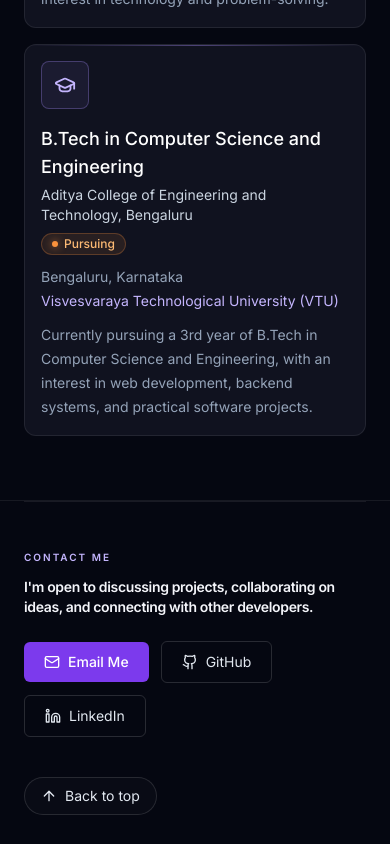
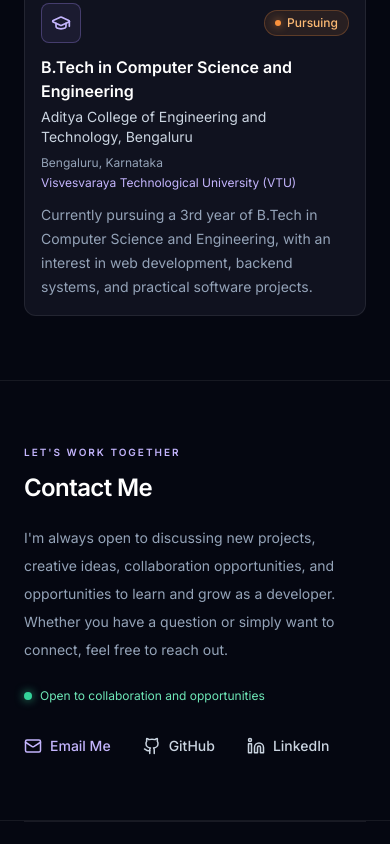
Before and after one commit to Vinay9686803463/Personal-Portfolio, a React (Vite) app: page / in a window 390 px wide. Shown: the part 3140-3984 px from the top of the page. Built offline with nearby package versions, Linux system fonts and the light colour scheme.

Commit message:
update portfolio

```diff
--- a/src/App.jsx
+++ b/src/App.jsx
@@ -4,6 +4,7 @@ import Hero from "./components/Hero";
 import Skills from "./components/Skills";
 import Projects from "./components/Projects";
 import Experience from "./components/Experience";
+import Contact from "./components/Contact";
 import ChatWidget from "./components/ChatWidget";
 import Footer from "./components/Footer";
 
@@ -17,6 +18,7 @@ export default function App() {
                 <Skills />
                 <Projects />
                 <Experience />
+                <Contact />
             </main>
 
             <Footer />
--- /dev/null
+++ b/src/components/Contact.jsx
@@ -0,0 +1,82 @@
+
+import { motion, useReducedMotion } from "framer-motion";
+import { Mail, Github, Linkedin } from "lucide-react";
+import { personalInfo } from "../data/portfolioData";
+
+export default function Contact() {
+    const shouldReduceMotion = useReducedMotion();
+
+    return (
+        <section
+            id="contact"
+            className="scroll-mt-28 border-b border-white/[0.07] bg-[#050711] py-16 sm:py-20"
+        >
+            <div className="mx-auto max-w-7xl px-6 sm:px-10 lg:px-12">
+                <motion.div
+                    initial={shouldReduceMotion ? false : { opacity: 0, y: 20 }}
+                    whileInView={{ opacity: 1, y: 0 }}
+                    viewport={{ once: true, amount: 0.2 }}
+                    transition={{
+                        duration: shouldReduceMotion ? 0 : 0.45,
+                    }}
+                    className="max-w-3xl text-left"
+                >
+                    {/* Section Label */}
+                    <p className="mb-3 text-[10px] font-semibold uppercase tracking-[0.2em] text-violet-300">
+                        LET'S WORK TOGETHER
+                    </p>
+
+                    {/* Main Heading */}
+                    <h2 className="text-2xl font-semibold tracking-tight text-white sm:text-3xl">
+                        Contact Me
+                    </h2>
+
+                    {/* Description */}
+                    <p className="mt-5 max-w-xl text-sm leading-7 text-slate-400 sm:text-base">
+                        I'm always open to discussing new projects, creative
+                        ideas, collaboration opportunities, and opportunities
+                        to learn and grow as a developer. Whether you have a
+                        question or simply want to connect, feel free to reach out.
+                    </p>
+
+                    {/* Availability Indicator */}
+                    <div className="mt-6 flex items-center gap-2 text-xs text-emerald-300 sm:text-sm">
+                        <span className="h-2 w-2 shrink-0 rounded-full bg-emerald-400 shadow-[0_0_10px_rgba(52,211,153,0.8)]" />
+                        <span>Open to collaboration and opportunities</span>
+                    </div>
+
+                    {/* Contact Links */}
+                    <div className="mt-8 flex flex-wrap items-center justify-start gap-x-8 gap-y-4">
+                        <a
+                            href={`mailto:${personalInfo.email}`}
+                            className="inline-flex items-center gap-2 text-sm font-medium text-violet-300 transition-colors hover:text-white"
+                        >
+                            <Mail size={18} aria-hidden="true" />
+                            Email Me
+                        </a>
+
+                        <a
+                            href={personalInfo.socials.github}
+                            target="_blank"
+                            rel="noopener noreferrer"
+                            className="inline-flex items-center gap-2 text-sm font-medium text-slate-300 transition-colors hover:text-violet-300"
+                        >
+                            <Github size={18} aria-hidden="true" />
+                            GitHub
+                        </a>
+
+                        <a
+                            href={personalInfo.socials.linkedin}
+                            target="_blank"
+                            rel="noopener noreferrer"
+                            className="inline-flex items-center gap-2 text-sm font-medium text-slate-300 transition-colors hover:text-violet-300"
+                        >
+                            <Linkedin size={18} aria-hidden="true" />
+                            LinkedIn
+                        </a>
+                    </div>
+                </motion.div>
+            </div>
+        </section>
+    );
+}
--- a/src/components/Experience.jsx
+++ b/src/components/Experience.jsx
@@ -9,23 +9,29 @@ export default function Experience() {
     return (
         <section
             id="education"
-            className="relative border-b border-white/[0.07] bg-[#050711] py-16 sm:py-20"
+            className="relative scroll-mt-28 border-b border-white/[0.07] bg-[#050711] py-16 sm:py-20"
         >
-            <div className="mx-auto px-6 sm:px-10">
-                <div className="mb-8 text-center">
+            <div className="mx-auto max-w-7xl px-6 sm:px-10 lg:px-12">
+
+                {/* Section Heading */}
+                <div className="mb-8 text-left">
                     <p className="mb-2 text-[10px] font-semibold uppercase tracking-[0.2em] text-violet-300">
                         Education
                     </p>
 
-                    <h2 className="text-2xl font-semibold tracking-tight sm:text-3xl">
+                    <h2 className="text-2xl font-semibold tracking-tight text-white sm:text-3xl">
                         Academic Background
                     </h2>
                 </div>
 
-                <div className="flex flex-col gap-4">
+                {/* Education Cards */}
+                <div className="flex flex-col items-start gap-4">
                     {education.map((item, index) => {
-                        const isCompleted = item.status?.toLowerCase() === "completed";
-                        const isPursuing = item.status?.toLowerCase() === "pursuing";
+                        const isCompleted =
+                            item.status?.toLowerCase() === "completed";
+
+                        const isPursuing =
+                            item.status?.toLowerCase() === "pursuing";
 
                         return (
                             <motion.div
@@ -37,62 +43,68 @@ export default function Experience() {
                                 }
                                 whileInView={{ opacity: 1, y: 0 }}
                                 viewport={{ once: true, amount: 0.2 }}
-                                whileHover={shouldReduceMotion ? undefined : { y: -2 }}
+                                whileHover={
+                                    shouldReduceMotion
+                                        ? undefined
+                                        : { y: -2 }
+                                }
                                 transition={{
                                     duration: shouldReduceMotion ? 0 : 0.35,
                                     delay: shouldReduceMotion ? 0 : index * 0.1,
                                     ease: "easeOut",
                                 }}
-                                className="group relative mx-auto w-full max-w-2xl overflow-hidden rounded-xl border border-white/[0.08] bg-[#10121f] transition-colors hover:border-violet-400/60"
+                                className="group relative w-full max-w-md overflow-hidden rounded-xl border border-white/[0.08] bg-[#10121f] transition-colors hover:border-violet-400/60"
                             >
+                                {/* Top Violet Gradient */}
                                 <div className="absolute inset-x-0 top-0 h-px bg-gradient-to-r from-transparent via-violet-400/40 to-transparent" />
 
-                                <div className="flex flex-col gap-4 p-4 sm:flex-row sm:items-start sm:p-5">
-                                    <span className="flex h-12 w-12 shrink-0 items-center justify-center rounded-lg border border-violet-400/30 bg-violet-400/[0.08]">
+                                <div className="flex flex-col gap-3 p-4 sm:p-5">
+
+                                    {/* Icon and Status */}
+                                    <div className="flex items-center justify-between gap-3">
+                                        <span className="flex h-10 w-10 shrink-0 items-center justify-center rounded-lg border border-violet-400/30 bg-violet-400/[0.08]">
                                             <GraduationCap
-                                            size={22}
+                                                size={20}
                                                 className="text-violet-300"
                                             />
                                         </span>
 
-                                    <div className="min-w-0 flex-1">
-                                        <div className="flex flex-col gap-2 sm:flex-row sm:items-start sm:justify-between">
+                                        {isCompleted ? (
+                                            <span className="inline-flex w-fit shrink-0 items-center gap-1.5 rounded-full border border-emerald-400/25 bg-emerald-400/10 px-2.5 py-1 text-xs font-medium text-emerald-300">
+                                                <span className="h-1.5 w-1.5 rounded-full bg-emerald-400 shadow-[0_0_8px_rgba(52,211,153,0.8)]" />
+                                                {item.status}
+                                            </span>
+                                        ) : isPursuing ? (
+                                            <span className="inline-flex w-fit shrink-0 items-center gap-1.5 rounded-full border border-orange-400/25 bg-orange-400/10 px-2.5 py-1 text-xs font-medium text-orange-300">
+                                                <span className="h-1.5 w-1.5 rounded-full bg-orange-400 shadow-[0_0_8px_rgba(251,146,60,0.8)]" />
+                                                {item.status}
+                                            </span>
+                                        ) : (
+                                            <span className="rounded-md border border-white/[0.09] px-2.5 py-1 text-xs text-slate-400">
+                                                {item.status}
+                                            </span>
+                                        )}
+                                    </div>
+
+                                    {/* Education Information */}
                                     <div>
-                                                <h3 className="text-lg font-medium text-white sm:text-xl">
+                                        <h3 className="text-base font-semibold text-white sm:text-lg">
                                             {item.degree}
                                         </h3>
 
                                         <p className="mt-1 text-sm text-slate-300">
                                             {item.institution}
                                         </p>
-                                            </div>
 
-                                            {isCompleted ? (
-                                                <span className="inline-flex w-fit shrink-0 items-center gap-1.5 rounded-full border border-emerald-400/25 bg-emerald-400/10 px-2.5 py-0.5 text-xs font-medium text-emerald-300">
-                                                    <span className="h-1.5 w-1.5 rounded-full bg-emerald-400 shadow-[0_0_8px_rgba(52,211,153,0.8)]" />
-                                                    {item.status}
-                                                </span>
-                                            ) : isPursuing ? (
-                                                <span className="inline-flex w-fit shrink-0 items-center gap-1.5 rounded-full border border-orange-400/25 bg-orange-400/10 px-2.5 py-0.5 text-xs font-medium text-orange-300">
-                                                    <span className="h-1.5 w-1.5 rounded-full bg-orange-400 shadow-[0_0_8px_rgba(251,146,60,0.8)]" />
-                                                    {item.status}
-                                                </span>
-                                            ) : (
-                                                <span className="w-fit shrink-0 rounded-md border border-white/[0.09] px-2.5 py-1 text-xs text-slate-400">
-                                                    {item.status}
-                                                </span>
-                                            )}
-                                        </div>
-
-                                    <p className="mt-3 text-sm text-slate-400">
+                                        <p className="mt-2 text-xs text-slate-400">
                                             {item.location}
                                         </p>
 
-                                    <p className="mt-1 text-sm text-violet-300">
+                                        <p className="mt-1 text-xs text-violet-300">
                                             {item.university}
                                         </p>
 
-                                    <p className="mt-3 max-w-2xl text-sm leading-6 text-slate-400">
+                                        <p className="mt-3 text-sm leading-6 text-slate-400">
                                             {item.details}
                                         </p>
                                     </div>
--- a/src/components/Footer.jsx
+++ b/src/components/Footer.jsx
@@ -11,7 +11,7 @@ export default function Footer() {
     };
 
     return (
-        <footer id="contact" className="bg-[#050711]">
+        <footer className="bg-[#050711]">
             <div className="mx-auto max-w-7xl px-6 sm:px-10 lg:px-12">
                 <div className="grid grid-cols-1 gap-10 border-t border-white/[0.08] py-12 lg:grid-cols-12 lg:gap-10">
                     <div className="lg:col-span-8">
```
Also changed, not shown: src/components/Navbar.jsx (+23 -10 lines). Lines whose indentation alone changed are shown as unchanged.
